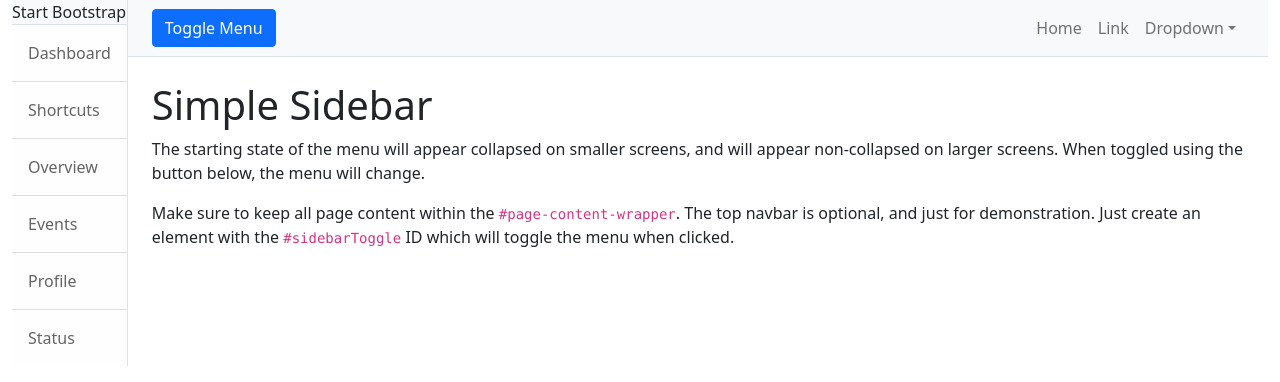
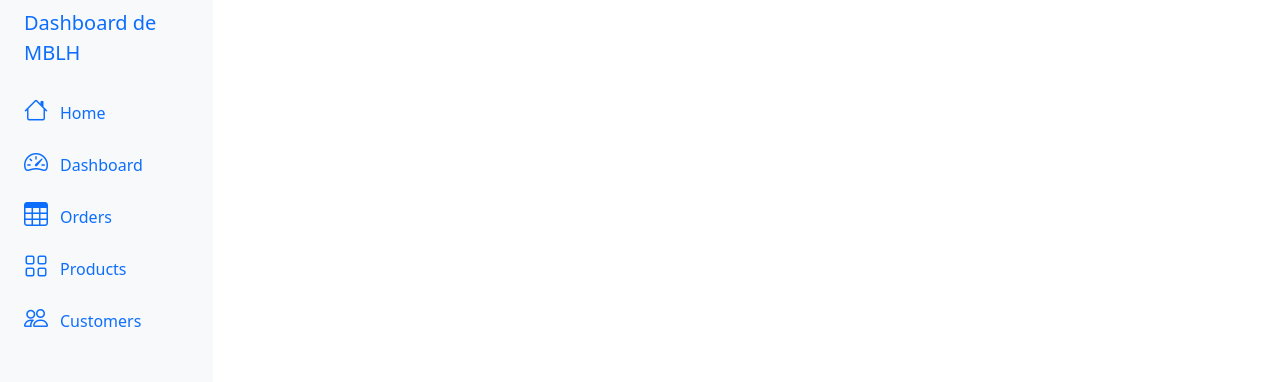
Before and after one commit to BonApp12/BonApp, a React (Create React App) app in the folder packages/front-manager/: page / in a window 1280 px wide. Shown: the top 382 px of the page. Built offline with nearby package versions, Linux system fonts and the light colour scheme.

Commit message:
[SIDEBAR] Add components icon + value for the sidebar

```diff
--- a/packages/front-manager/src/components/Sidebar.js
+++ b/packages/front-manager/src/components/Sidebar.js
@@ -1,35 +1,57 @@
 import React from "react";
 
 function Sidebar() {
+
+    const user = 'MBLH';
+    const title = 'Dashboard de ';
+
+    const categorys = [
+        {
+            icon: 'fs-4 bi-house',
+            name: 'Home'
+        },
+        {
+            icon: 'fs-4 bi-speedometer2',
+            name: 'Dashboard'
+        },
+        {
+            icon: 'fs-4 bi-table',
+            name: 'Orders'
+        },
+        {
+            icon: 'fs-4 bi-grid',
+            name: 'Products'
+        },
+        {
+            icon: 'fs-4 bi-people',
+            name: 'Customers'
+        }
+    ];
     return (
-        <div class="d-flex" id="wrapper">
-        <div class="border-end bg-white" id="sidebar-wrapper">
-        <div class="sidebar-heading border-bottom bg-light">Start Bootstrap </div>
-    <div class="list-group list-group-flush"><a class="list-group-item list-group-item-action list-group-item-light p-3" href="#!">Dashboard</a><a class="list-group-item list-group-item-action list-group-item-light p-3" href="#!">Shortcuts</a><a class="list-group-item list-group-item-action list-group-item-light p-3" href="#!">Overview</a><a class="list-group-item list-group-item-action list-group-item-light p-3" href="#!">Events</a><a class="list-group-item list-group-item-action list-group-item-light p-3" href="#!">Profile</a><a class="list-group-item list-group-item-action list-group-item-light p-3" href="#!">Status</a></div>
-</div>
-    <div id="page-content-wrapper">
-        <nav class="navbar navbar-expand-lg navbar-light bg-light border-bottom">
-            <div class="container-fluid"><button class="btn btn-primary" id="sidebarToggle">Toggle Menu</button><button class="navbar-toggler" type="button" data-bs-toggle="collapse" data-bs-target="#navbarSupportedContent" aria-controls="navbarSupportedContent" aria-expanded="false" aria-label="Toggle navigation"><span class="navbar-toggler-icon"></span></button>
-                <div class="collapse navbar-collapse" id="navbarSupportedContent">
-                    <ul class="navbar-nav ms-auto mt-2 mt-lg-0">
-                        <li class="nav-item active"><a class="nav-link" href="#!">Home </a></li>
-                        <li class="nav-item"><a class="nav-link" href="#!">Link</a></li>
-                        <li class="nav-item dropdown"><a class="nav-link dropdown-toggle" id="navbarDropdown" href="#" role="button" data-bs-toggle="dropdown" aria-haspopup="true" aria-expanded="false">Dropdown</a>
-                            <div class="dropdown-menu dropdown-menu-end" aria-labelledby="navbarDropdown"><a class="dropdown-item" href="#!">Action</a><a class="dropdown-item" href="#!">Another action</a>
-                                <div class="dropdown-divider"></div><a class="dropdown-item" href="#!">Something else here</a>
-                            </div>
-                        </li>
-                    </ul>
-                </div>
+        <div className="col-auto col-md-3 col-xl-2 px-sm-2 px-0 bg-light">
+            <div
+                className="d-flex flex-column align-items-center align-items-sm-start px-3 pt-2 min-vh-100">
+                <a href="/"
+                   className="d-flex align-items-center pb-3 mb-md-0 me-md-auto text-decoration-none">
+                    <span className="fs-5 d-none d-sm-inline">{title}{user}</span>
+                </a>
+                <ul className="nav nav-pills flex-column mb-sm-auto mb-0 align-items-center align-items-sm-start"
+                    id="menu">
+                    {categorys.map((value, index) => {
+                        return (
+                            <li key={index}>
+                                <a href="#" className="nav-link align-middle px-0">
+                                    <i className={value.icon}/>
+                                    <span className="ms-1 d-none d-sm-inline p-2">
+                                        {value.name}
+                                    </span>
+                                </a>
+                            </li>
+                        )
+                    })}
+                </ul>
             </div>
-        </nav>
-        <div class="container-fluid">
-            <h1 class="mt-4">Simple Sidebar</h1>
-            <p>The starting state of the menu will appear collapsed on smaller screens, and will appear non-collapsed on larger screens. When toggled using the button below, the menu will change.</p>
-            <p>Make sure to keep all page content within the <code>#page-content-wrapper</code>. The top navbar is optional, and just for demonstration. Just create an element with the <code>#sidebarToggle</code> ID which will toggle the menu when clicked.</p>
         </div>
-    </div>
-</div>
     );
 }
 
```
